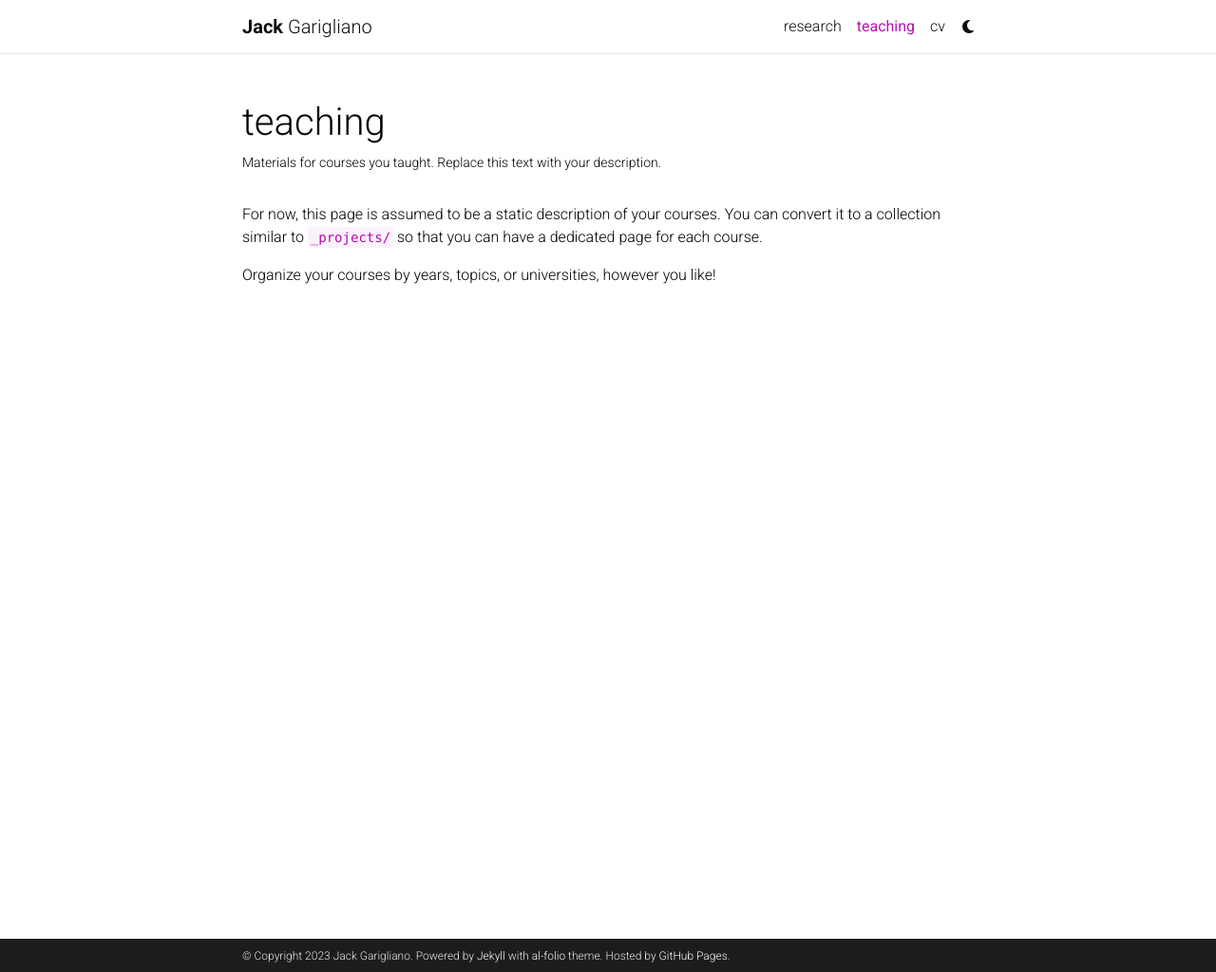
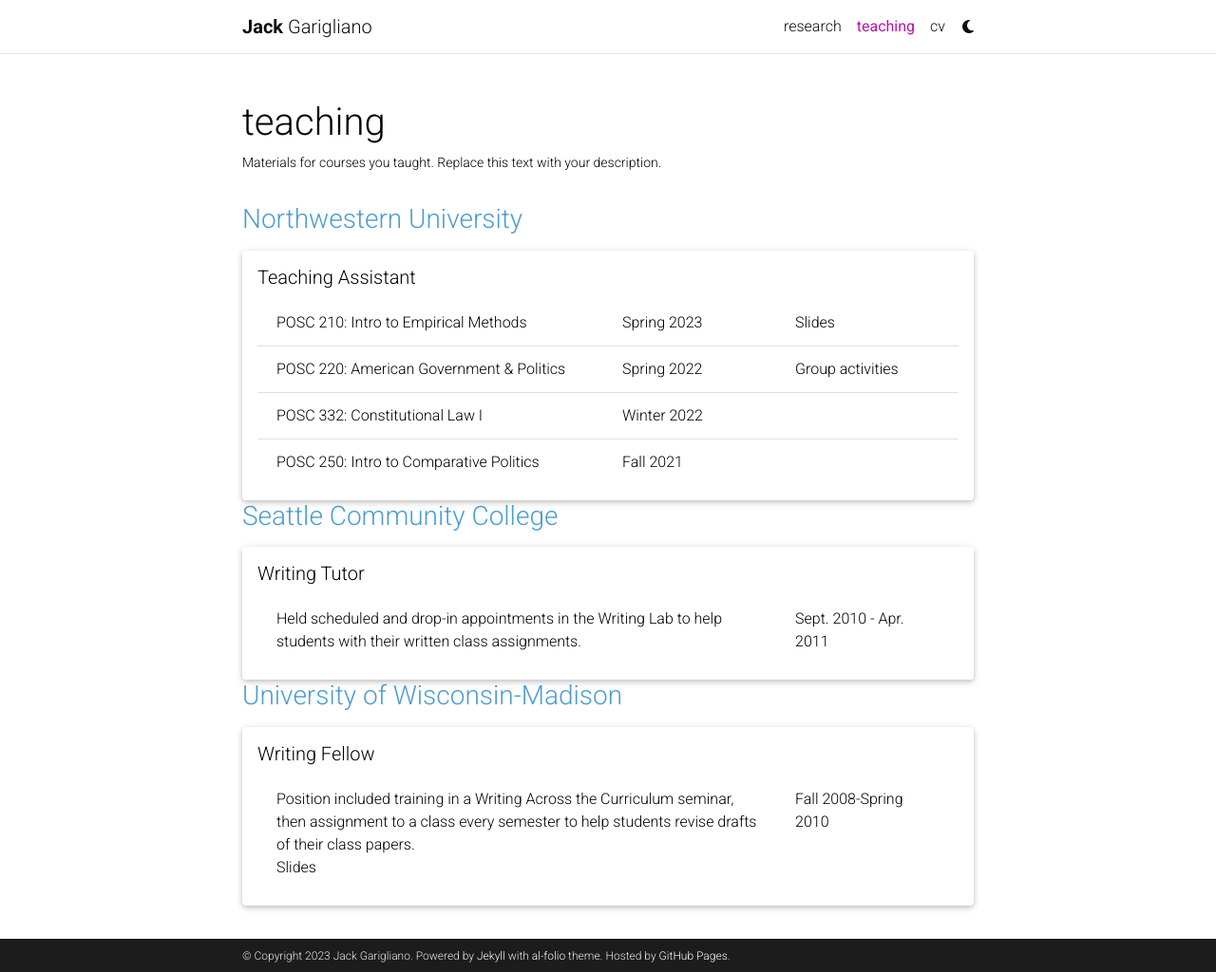
Before and after one commit to jack-garigliano/jack-garigliano.github.io, a Jekyll site: the page built from _pages/teaching.md, in a window 1280 px wide and 1024 px high. Shown: the whole window at 95% size. Built offline with Jekyll 4.4.1, drawn with Linux system fonts in a browser that asks for light colours; comment, search, counter and statistics services are not loaded; a style sheet for code colours, icons or effects is not loaded.

Commit message:
Update teaching.md

```diff
--- a/_pages/teaching.md
+++ b/_pages/teaching.md
@@ -7,6 +7,117 @@
 nav_order: 5
 ---
 
-For now, this page is assumed to be a static description of your courses. You can convert it to a collection similar to `_projects/` so that you can have a dedicated page for each course.
+<h3 style="color: #4b9cd3;">Northwestern University</h3>
+<!-- Northwestern University -->
+<div class="card mt-3">
+  <div class="p-3">
+    <div class="row">
+      <div class="col-sm-10">
+        <h5 id="comp311" class="card-title">Teaching Assistant</h5>
+      </div>
+    </div>
+    <ul class="card-text font-weight-light list-group list-group-flush">
+      <li class="list-group-item">
+        <div class="row">
+          <div class="col-sm-6">
+            POSC 210: Intro to Empirical Methods
+          </div>
+          <div class="col-sm-3">
+            Spring 2023
+          </div>
+          <div class="col-sm-3">
+            Slides
+          </div>
+        </div>
+      </li>
+       <li class="list-group-item">
+        <div class="row">
+          <div class="col-sm-6">
+            POSC 220: American Government & Politics
+          </div>
+          <div class="col-sm-3">
+            Spring 2022
+          </div>
+          <div class="col-sm-3">
+            Group activities
+          </div>
+        </div>
+      </li>
+      <li class="list-group-item">
+        <div class="row">
+          <div class="col-sm-6">
+            POSC 332: Constitutional Law I
+          </div>
+          <div class="col-sm-3">
+            Winter 2022
+          </div>
+          <div class="col-sm-3">
+          </div>
+        </div>
+      </li>
+      <li class="list-group-item">
+        <div class="row">
+          <div class="col-sm-6">
+            POSC 250: Intro to Comparative Politics
+          </div>
+          <div class="col-sm-3">
+            Fall 2021
+          </div>
+          <div class="col-sm-3">
+          </div>
+        </div>
+      </li>
+    </ul>
+  </div>
+</div>
 
-Organize your courses by years, topics, or universities, however you like!
+<h3 style="color: #4b9cd3;">Seattle Community College</h3>
+<!-- Seattle Community College -->
+<div class="card mt-3">
+  <div class="p-3">
+    <div class="row">
+      <div class="col-sm-10">
+        <h5 id="comp311" class="card-title">Writing Tutor</h5>
+      </div>
+    </div>
+    <ul class="card-text font-weight-light list-group list-group-flush">
+      <li class="list-group-item">
+        <div class="row">
+          <div class="col-sm-9">
+            Held scheduled and drop-in appointments in the Writing Lab to help students with their written class assignments.
+          </div>
+          <div class="col-sm-3">
+            Sept. 2010 - Apr. 2011
+          </div>
+        </div>
+      </li>
+    </ul>
+  </div>
+</div>
+
+<h3 style="color: #4b9cd3;">University of Wisconsin-Madison</h3>
+<!-- UW-Madison -->
+<div class="card mt-3">
+  <div class="p-3">
+    <div class="row">
+      <div class="col-sm-10">
+        <h5 id="comp311" class="card-title">Writing Fellow</h5>
+      </div>
+    </div>
+    <ul class="card-text font-weight-light list-group list-group-flush">
+      <li class="list-group-item">
+        <div class="row">
+          <div class="col-sm-9">
+            Position included training in a Writing Across the Curriculum seminar, then assignment to a class every semester to help students revise drafts of their class papers.
+          </div>
+          <div class="col-sm-3">
+            Fall 2008-Spring 2010
+          </div>
+          <div class="col-sm-3">
+            Slides
+          </div>
+        </div>
+      </li>
+    </ul>
+  </div>
+</div>
```
